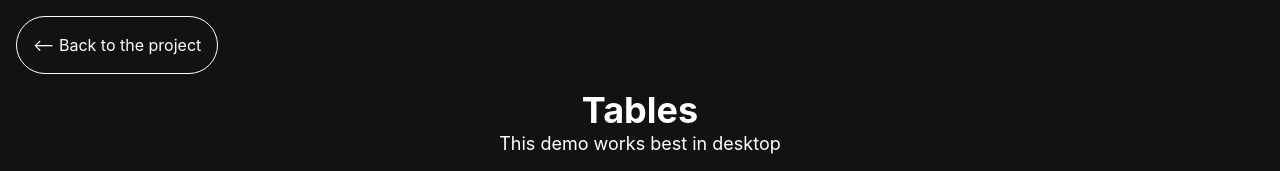
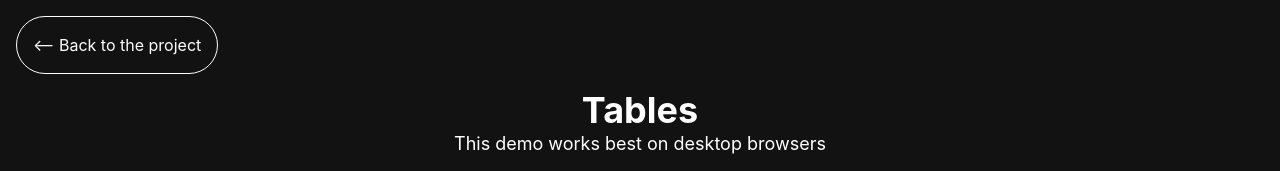
Before and after one commit to haicuong/task-manager, a website built with Vite: page index.html in a window 1280 px wide. Shown: the top 171 px of the page. Built offline with nearby package versions, Linux system fonts and the light colour scheme.

Commit message:
Minor introduction edit

```diff
--- a/index.html
+++ b/index.html
@@ -16,6 +16,6 @@
       >&#10229; Back to the project</a
     >
     <h1 class="text-4xl font-bold mx-auto">Tables</h1>
-    <p class="mx-auto text-lg">This demo works best in desktop</p>
+    <p class="mx-auto text-lg">This demo works best on desktop browsers</p>
   </body>
 </html>
```
